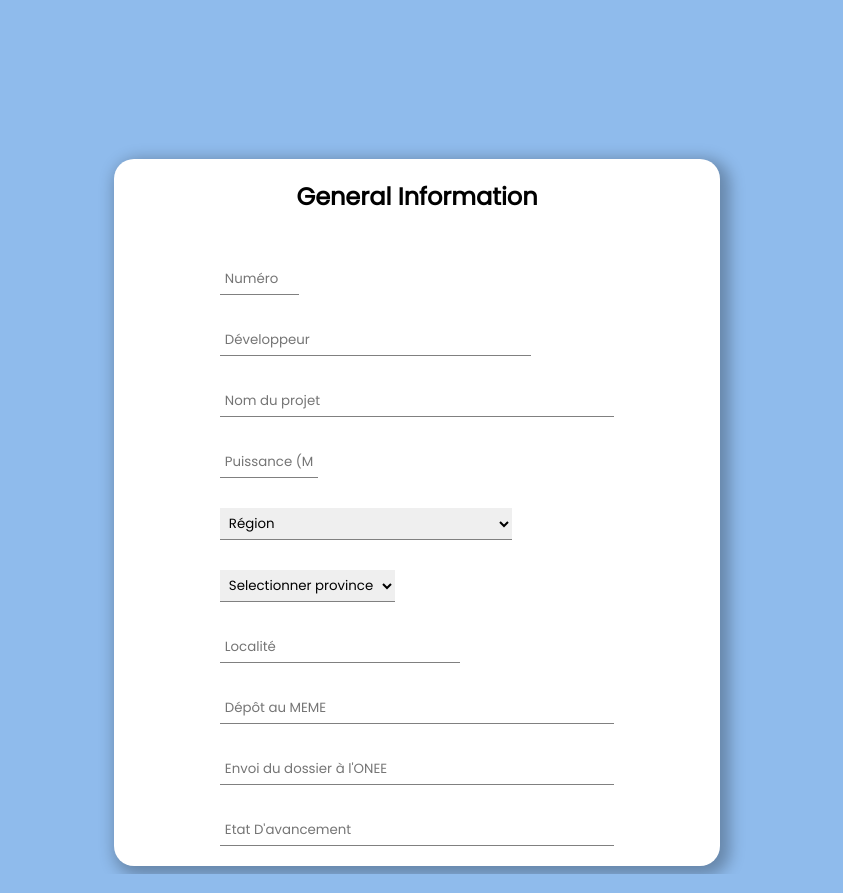
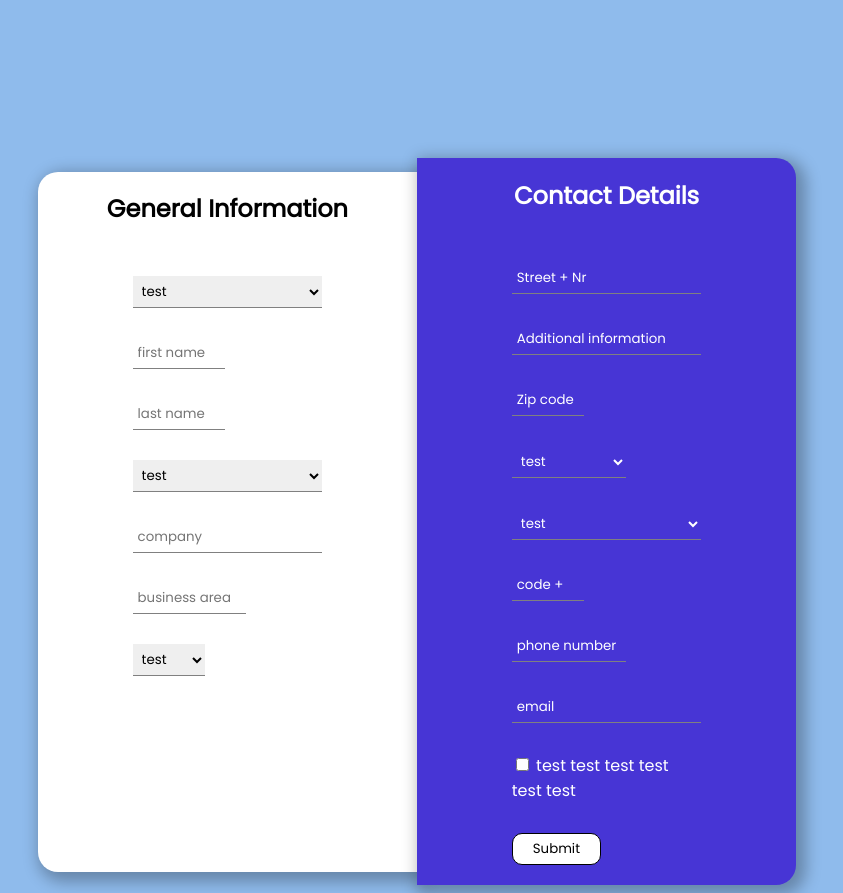
Before and after one commit to nouhelion/Monitoring-App, a PHP site: page /index.html in a window 1280 px wide. Shown: the whole page, without its empty margins (223-1066 px from the left). Run offline with PHP 8.4, Linux system fonts and the light colour scheme.

Commit message:
style shit

```diff
--- a/css/sty.css
+++ b/css/sty.css
@@ -34,7 +34,7 @@ select {
 }
 
 form {
-    width: 65%;
+    width: 50%;
 }
 
 form>* {
@@ -44,8 +44,7 @@ form>* {
 /* first form */
 
 .form-container {
-    height: 100%;
-    width: 80%;
+    width: 50%;
     flex-direction: column;
     display: flex;
     justify-content: center;
@@ -56,9 +55,6 @@ form>* {
     border-bottom-left-radius: 20px;
     border-top-left-radius: 20px;
     box-shadow: 5px 5px 15px 5px rgba(0, 0, 0, 0.28);
-	border-top-right-radius: 20px;
-    border-bottom-right-radius: 20px;
-    padding-bottom: 20px;
 
 }
 .first-form{
@@ -78,40 +74,33 @@ form>* {
     display: flex;
 }
 
-.form-input-numero {
-    width: 20%;
+.form-input-name {
+    width: 49%;
 }
-.form-input-dev {
-    width: 79%;
-}
-.form-input-loc {
-    width: 61%;
-}
-.form-input-nom {
+
+.form-input-company {
     width: 100%;
 }
-.form-input-env {
-    width: 100%;
-}
-.form-input-pui {
-    width: 25%;
+
+.form-input-business {
+    width: 60%;
 }
 
-.form-select-reg {
-    width: 74%;
+.form-select-employees {
+    width: 38%;
 }
 
 /* second form */
 
 .form-container-right {
-
-    width: 80%;
+    height: 100%;
+    width: 50%;
     flex-direction: column;
     display: flex;
     justify-content: center;
     align-items: center;
     margin-top: 150px;
-    background-color: #4053be;
+    background-color: #4735d5;
     color: #fff;
     border-top-right-radius: 20px;
     border-bottom-right-radius: 20px;
@@ -121,12 +110,11 @@ form>* {
 }
 
 .second-form>input {
-	background-color: #4053be;
-	color: white;
+    background-color: #4735d5;
 }
 
 .second-form>select {
-    background-color: #4053be;
+    background-color: #4735d5;
     border: none;
     border-bottom: 1px solid gray;
     color: white;
@@ -185,7 +173,7 @@ form>* {
 .btn {
     border-radius: 10px;
     padding: 5px 20px;
-    background-color: #95a1e5;
-    border: 1px solid #95a1e5;
-    color: white;
+    background-color: white;
+    border: 1px solid black;
+    color: black;
 }
--- a/index.html
+++ b/index.html
@@ -137,40 +137,55 @@
             <div class="form-container">
                 <h2 class="form-title">General Information</h2>
                 <form class="first-form">
-
-					<input name="Numero" type="text" class="form-input-numero" id="Numero" placeholder="Numéro">
-                    <input name="Developpeur" type="text" class="form-input-dev" id="Developpeur" placeholder="Développeur">
-                    <input name="Nom du projet" type="text" class="form-input-nom" id="Nom du projet" placeholder="Nom du projet">
-                    <input name="Puissance" type="text" class="form-input-pui" id="Puissance" placeholder="Puissance (MW)">
-					<select name="Region" id="Region"  class="form-select-reg" onchange="javascript: dynamicdropdown(this.options[this.selectedIndex].value);" required>
-                            <option value="">Région</option>
-                            <option value="Tanger – Tétouan – Al Hoceima">Tanger – Tétouan – Al Hoceima</option>
-                            <option value="Oriental">Oriental</option>
-                            <option value="Fès - Meknès">Fès - Meknès</option>
-                            <option value="Rabat-Salé-Kénitra">Rabat-Salé-Kénitra</option>
-                            <option value="Béni Mellal-Khénifra">Béni Mellal-Khénifra</option>
-                            <option value="Casablanca-Settat">Casablanca-Settat</option>
-                            <option value="Marrakech-Safi">Marrakech-Safi</option>
-                            <option value="Drâa-Tafilalet">Drâa-Tafilalet</option>
-                            <option value="Souss-Massa">Souss-Massa</option>
-                            <option value="Guelmim-Oued Noun">Guelmim-Oued Noun</option>
-                            <option value="Laâyoune-Sakia El Hamra">Laâyoune-Sakia El Hamra</option>
-                            <option value="Dakhla-Oued Ed Dahab">Dakhla-Oued Ed Dahab</option>
-                        </select>
-						  <script type="text/javascript" language="JavaScript">
-                                document.write('<select name="province" id="province"><option value="">Selectionner province</option></select>')
-                          </script>
-					    <noscript>
-						<select name="Province" id="Province"  class="form-select-reg" required>
-                            <option value="">Selectionner province</option>
-                            <option value="Oued Ed Dahab">Oued Ed Dahab</option>
-                            <option value="Aousserd">Aousserd</option>
-                        </select>
-						</noscript>
-						<input name="Localite" type="text" class="form-input-loc" id="Localite" placeholder="Localité">
-					<input name="Depot au MEME" type="text" class="form-input-nom" id="Depot au MEME" placeholder="Dépôt au MEME">
-					<input name="Envoi du dossier à l'ONEE" type="text" class="form-input-env" id="Envoi du dossier à l'ONEE" placeholder="Envoi du dossier à l'ONEE">
-					<input name="Etat D'avancement" type="text" class="form-input-env" id="Etat D'avancement" placeholder="Etat D'avancement">
+                    <select name="title" placeholder="title" class="form-select-title">
+                        <option value="">test</option>
+                        <option value="">test2</option>
+                        <option value="">test3</option>
+                    </select>
+                    <input type="text" placeholder="first name" class="form-input-name first-name" />
+                    <input type="text" placeholder="last name" class="form-input-name last-name" />
+                    <select name="position" placeholder="position" class="form-select-title">
+                        <option value="">test</option>
+                        <option value="">test2</option>
+                        <option value="">test3</option>
+                    </select>
+                    <input type="text" placeholder="company" class="form-input-company" />
+                    <input type="text" placeholder="business area" class="form-input-business" />
+                    <select name="employees" placeholder="employees" class="form-select-employees" />
+                    >
+                    <option value="">test</option>
+                    <option value="">test2</option>
+                    <option value="">test3</option>
+                    </select>
+                </form>
+            </div>
+            <div class="form-container-right">
+                <h2>Contact Details</h2>
+                <form class="second-form">
+                    <input type="text" placeholder="Street + Nr" class="form-input-address">
+                    <input type="text" placeholder="Additional information" class="form-input-infos">
+                    <input type="text" placeholder="Zip code" class="form-input-zip">
+                    <select name="place" placeholder="Place" class="form-select-place" />
+                    <option value="">test</option>
+                    <option value="">test2</option>
+                    <option value="">test3</option>
+                    </select>
+                    <select name="country" placeholder="country" class="form-select-country" />
+                    >
+                    <option value="">test</option>
+                    <option value="">test2</option>
+                    <option value="">test3</option>
+                    </select>
+                    <input type="text" placeholder="code +" class="form-input-code">
+                    <input type="text" placeholder="phone number" class="form-input-phone">
+                    <input type="text" placeholder="email" class="form-input-email">
+                    <div class="form-check-rules">
+                        <input type="checkbox" name="rules" id="rules" class="form-check">
+                        <label for="rules">
+                            test test test test test test
+                        </label>
+                    </div>
+                    <button type="submit" class="btn">Submit</button>
                 </form>
             </div>
         </div>
```
